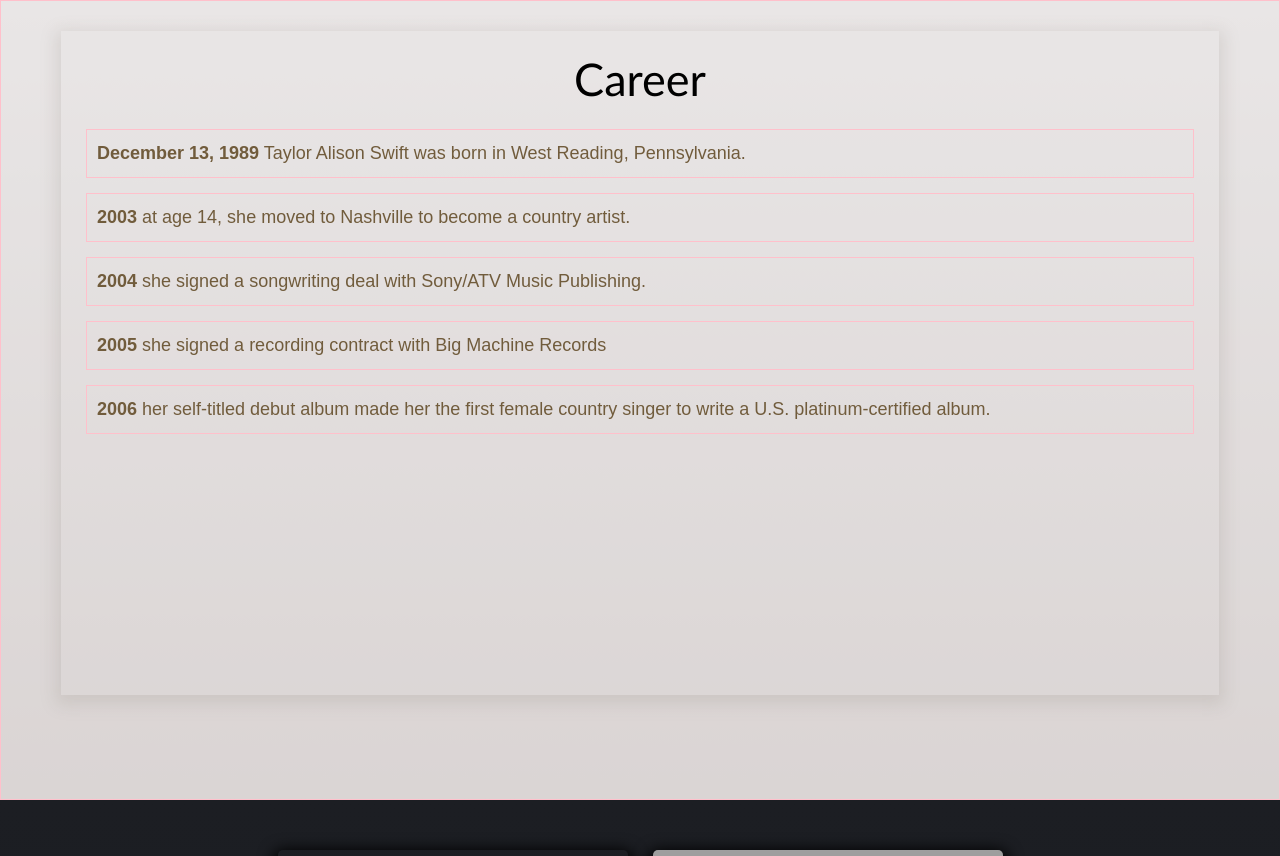
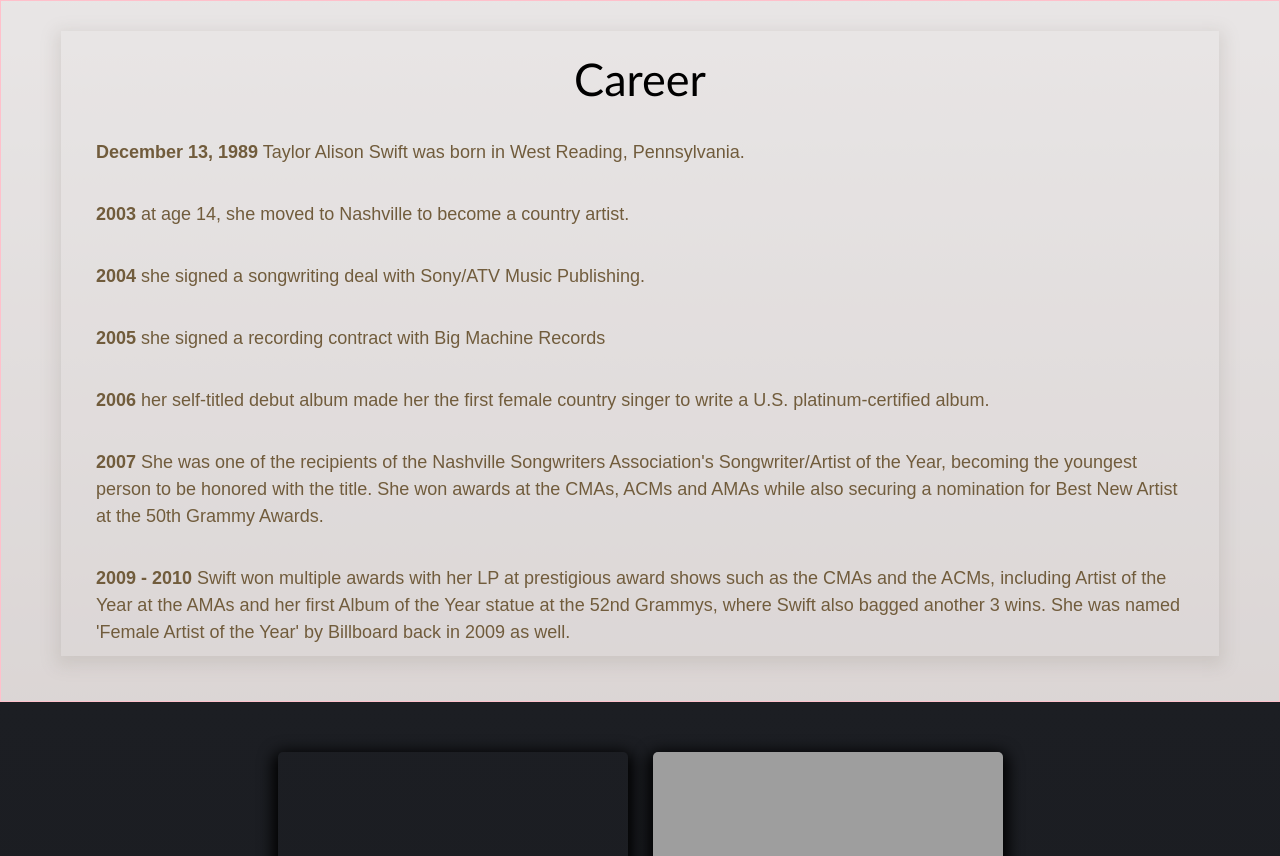
Before and after one commit to ArabellaJordan/Tribute-Page, a website: page public/index.html in a window 1280 px wide. Shown: the part 800-1656 px from the top of the page. Drawn offline with Linux system fonts and the light colour scheme; grey boxes are pictures that could not be loaded.

Commit message:
adjustments

```diff
--- a/public/index.html
+++ b/public/index.html
@@ -37,7 +37,10 @@
         <li><span>2003</span> at age 14, she moved to Nashville to become a country artist.</li>
         <li><span>2004</span> she signed a songwriting deal with Sony/ATV Music Publishing.</li>
         <li><span>2005</span> she signed a recording contract with Big Machine Records</li>
-        <li><span>2006</span> her self-titled debut album made her the first female country singer to write a U.S. platinum-certified album.
+        <li><span>2006</span> her self-titled debut album made her the first female country singer to write a U.S. platinum-certified album.</li>
+        <li><span>2007</span> She was one of the recipients of the Nashville Songwriters Association's Songwriter/Artist of the Year, becoming the youngest person to be honored with the title. She won awards at the CMAs, ACMs and AMAs while also securing a nomination for Best New Artist at the 50th Grammy Awards.</li>
+        <li><span>2009 - 2010</span> Swift won multiple awards with her LP at prestigious award shows such as the CMAs and the ACMs, including Artist of the Year at the AMAs and her first Album of the Year statue at the 52nd Grammys, where Swift also bagged another 3 wins. She was named 'Female Artist of the Year' by Billboard back in 2009 as well.</li>
+
         </ul>
         </div>
         </section>
```
Also changed, not shown: public/tailwind.css.
